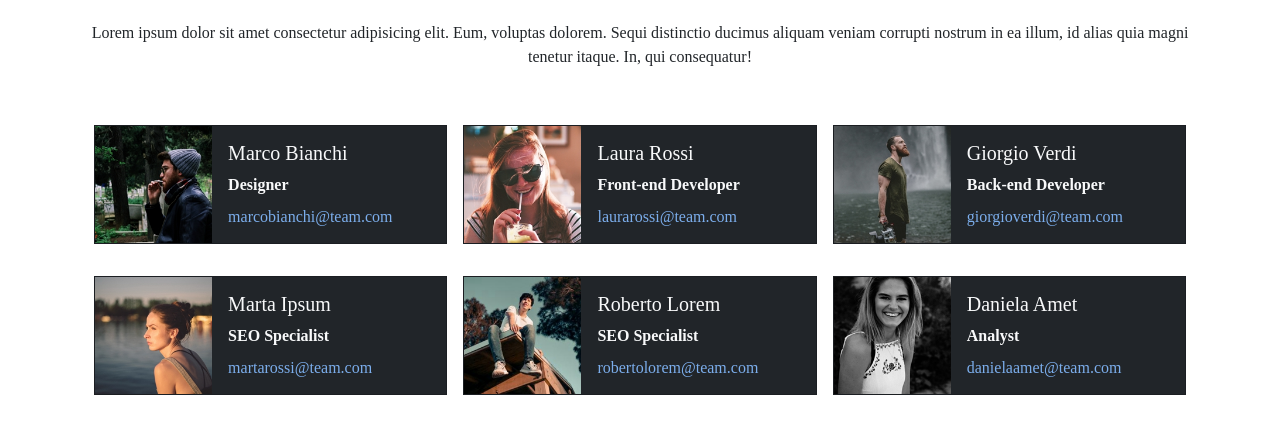
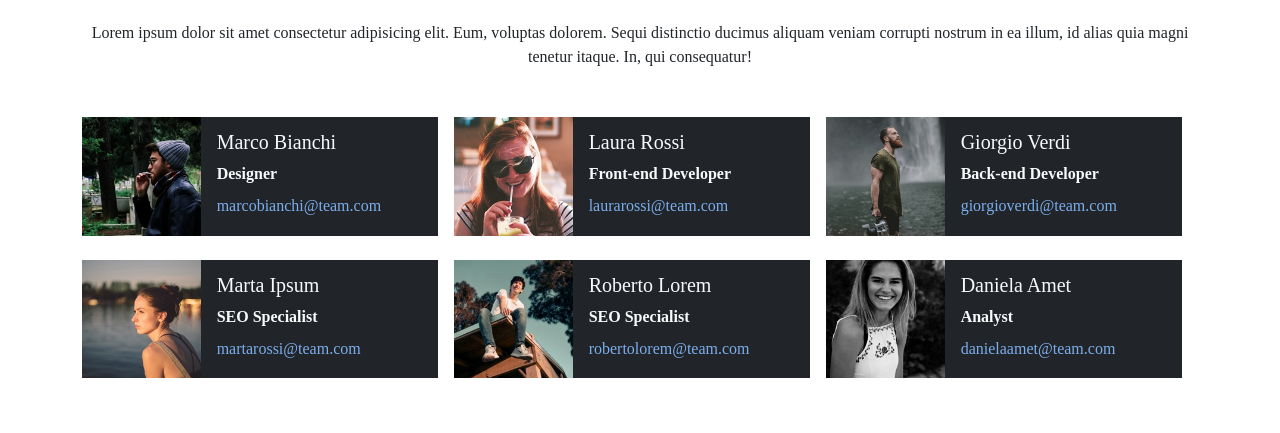
Before and after one commit to alexciccarese/js-our-team, a plain HTML site: page index.html in a window 1280 px wide. Shown: the part 99-532 px from the top of the page. Drawn offline with nearby package versions, Linux system fonts and the light colour scheme; a web font is replaced by a local one.

Commit message:
fix img space

```diff
--- a/assets/script.js
+++ b/assets/script.js
@@ -48,12 +48,12 @@ function getMemberMarkup(memberObj) {
 
   const markup = `
     <div class="col p-0">
-      <div class="card d-flex bg-dark m-2 flex-row align-items-center rounded-0">
+      <div class="d-flex bg-dark me-3 flex-row align-items-center rounded-0">
         <div class="col-4">
           <img src="${img}" class="img-fluid" alt="${name}">
         </div>
         <div class="text-light ms-3">
-          <h5 class="name mt-2">${name}</h5>
+          <h5 class="name mt-1">${name}</h5>
           <p class="role mb-2">${role}</p>
           <p class="email mb-2">${email}</p>
         </div>
--- a/index.html
+++ b/index.html
@@ -25,7 +25,7 @@
 
       <section id="cards">
         <div class="container">
-          <div class="row row-cols-1 row-cols-md-3 g-3"> <!-- 3 colonne su desktop -->
+          <div class="row row-cols-1 row-cols-md-3 g-4"> <!-- 3 colonne su desktop -->
 
 
           </div>
```
